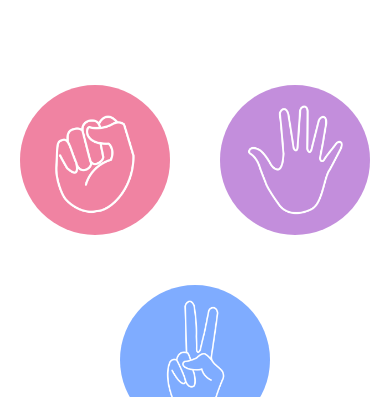
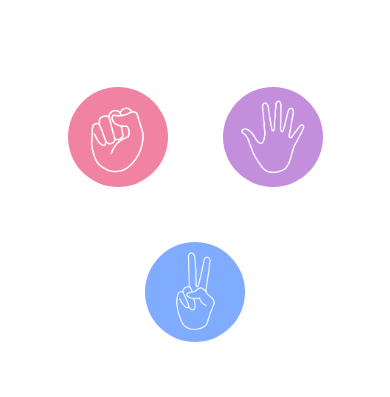
Before and after one commit to Sufiyan055/ROCK-PAPER-SCISSOR, a plain HTML site: page index.html in a window 390 px wide. Shown: the part 83-480 px from the top of the page. Drawn offline with Linux system fonts and the light colour scheme.

Commit message:
some styling

```diff
--- a/style.css
+++ b/style.css
@@ -81,4 +81,19 @@ h1 {
     justify-content: center;
     align-items: center;
   }
+  .choice {
+    width: 120px;
+    height: 120px;
+    border-radius: 50%;
+    display: flex;
+    justify-content: center;
+    align-items: center;
+  }
+  .choice img {
+    width: 100px;
+    height: 100px;
+    object-fit: cover;
+    border-radius: 50%;
+    user-select: none;
+  }
 }
```
